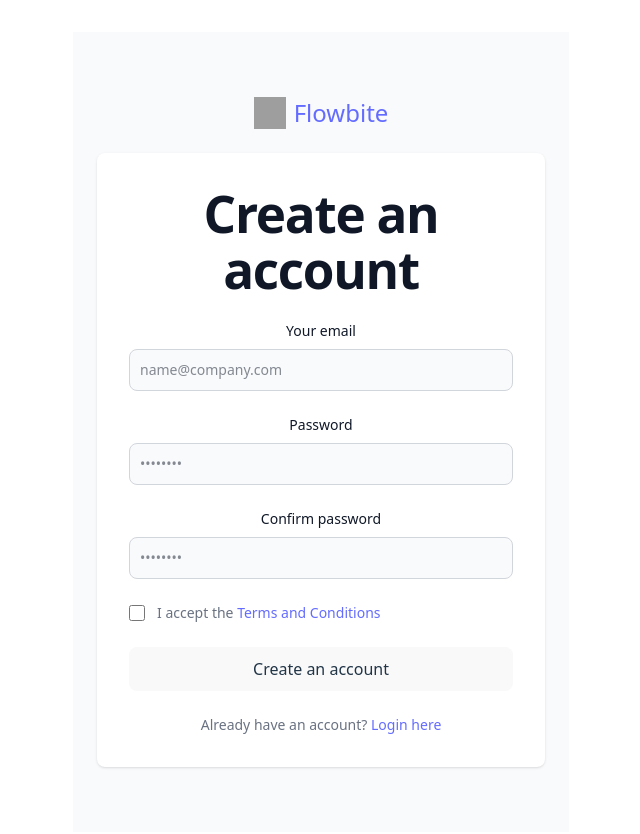
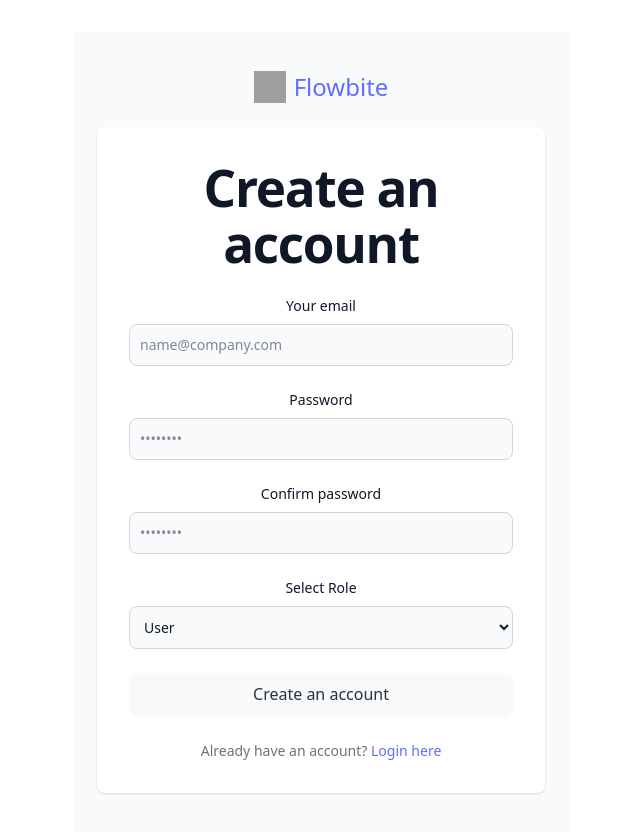
Before and after one commit to DatTran9/framework2_react, a React (Vite) app: page /register in a window 1280 px wide. Shown: the top 834 px of the page, without its empty margins (319-959 px from the left). Built offline with nearby package versions, Linux system fonts and the light colour scheme; grey boxes are pictures that could not be loaded.

Commit message:
Update register

```diff
--- a/db.json
+++ b/db.json
@@ -1,64 +1,71 @@
 {
   "products": [
     {
-      "id": 1,
+      "id": "1",
       "name": "Razer DeathAdder V3 Pro (Faker Edition)",
       "image": "https://i.pinimg.com/1200x/ab/b2/9e/abb29eb58f34f0a45739a90e54f88601.jpg",
       "category": "Gear",
       "price": 49
     },
     {
-      "id": 2,
+      "id": "2",
       "name": "Razer Wolverine V3 Pro",
       "image": "https://i.pinimg.com/1200x/75/6f/5c/756f5c687b62909e4e22c623a667c12d.jpg",
       "category": "Gear",
       "price": 39
     },
     {
-      "id": 3,
+      "id": "3",
       "name": "PS5 Controller (Spider-Man 2 Miles Morales Edition) ",
       "image": "https://i.pinimg.com/1200x/bc/dc/41/bcdc41182c3618f48ffbcbdce6bfeeb8.jpg",
       "category": "Gear",
       "price": 59
     },
     {
-      "id": 4,
+      "id": "4",
       "name": "Nitendo Switch 2",
       "image": "https://i.pinimg.com/1200x/c0/ac/19/c0ac19e6536de5ee5e3fa8c3932dc1f1.jpg",
       "category": "Console",
       "price": 150
     }
   ],
-
   "users": [
     {
-      "id": 1,
+      "id": "1",
       "email": "user@gmail.com",
       "password": "user123",
       "role": "user"
     },
-
     {
-      "id": 2,
+      "id": "2",
       "email": "admin@gmail.com",
       "password": "admin123",
       "role": "admin"
+    },
+    {
+      "id": "e978",
+      "email": "t1con@gmail.com",
+      "password": "tcon12345",
+      "role": "admin"
+    },
+    {
+      "id": "8723",
+      "email": "potche@gmail.com",
+      "password": "datbe210903",
+      "role": "user"
     }
   ],
-
   "categories": [
     {
-      "id": 1,
+      "id": "1",
       "name": "Gear"
     },
-
     {
-      "id": 2,
+      "id": "2",
       "name": "Console"
     },
-
     {
-      "id": 3,
+      "id": "3",
       "name": "Laptop"
     }
   ]
--- a/src/routes/register.tsx
+++ b/src/routes/register.tsx
@@ -1,4 +1,33 @@
+import { useNavigate } from "react-router-dom";
+import { useAuth } from "../auth/authContext";
+import React, { useState } from "react";
+
 const Register = () => {
+  const { register } = useAuth();
+  const navigate = useNavigate();
+
+  const [email, setEmail] = useState("");
+  const [password, setPassword] = useState("");
+  const [confirm, setConfirm] = useState("");
+  const [role, setRole] = useState<"user" | "admin">("user");
+  const [error, setError] = useState("");
+
+  const handleSubmit = async (e: React.FormEvent) => {
+    e.preventDefault();
+    if (password !== confirm) {
+      alert("Password don't match");
+      return;
+    }
+
+    const success = await register(email, password, role);
+    if (success) {
+      alert("Register is success. Please login");
+      navigate("/login");
+    } else {
+      alert("Email đã tồn tại! ");
+    }
+  };
+
   return (
     <section className="bg-gray-50 dark:bg-gray-900">
       <div className="flex flex-col items-center justify-center px-6 py-8 mx-auto md:h-screen lg:py-0">
@@ -18,7 +47,7 @@
             <h1 className="text-xl font-bold leading-tight tracking-tight text-gray-900 md:text-2xl dark:text-white">
               Create an account
             </h1>
-            <form className="space-y-4 md:space-y-6" action="#">
+            <form className="space-y-4 md:space-y-6" onSubmit={handleSubmit}>
               <div>
                 <label
                   htmlFor="email"
@@ -30,6 +59,8 @@
                   type="email"
                   name="email"
                   id="email"
+                  value={email}
+                  onChange={(e) => setEmail(e.target.value)}
                   className="bg-gray-50 border border-gray-300 text-gray-900 text-sm rounded-lg focus:ring-primary-600 focus:border-primary-600 block w-full p-2.5 dark:bg-gray-700 dark:border-gray-600 dark:placeholder-gray-400 dark:text-white dark:focus:ring-blue-500 dark:focus:border-blue-500"
                   placeholder="name@company.com"
                   required
@@ -46,6 +77,8 @@
                   type="password"
                   name="password"
                   id="password"
+                  value={password}
+                  onChange={(e) => setPassword(e.target.value)}
                   placeholder="••••••••"
                   className="bg-gray-50 border border-gray-300 text-gray-900 text-sm rounded-lg focus:ring-primary-600 focus:border-primary-600 block w-full p-2.5 dark:bg-gray-700 dark:border-gray-600 dark:placeholder-gray-400 dark:text-white dark:focus:ring-blue-500 dark:focus:border-blue-500"
                   required
@@ -59,38 +92,34 @@
                   Confirm password
                 </label>
                 <input
-                  type="confirm-password"
+                  type="password"
                   name="confirm-password"
                   id="confirm-password"
+                  value={confirm}
+                  onChange={(e) => setConfirm(e.target.value)}
                   placeholder="••••••••"
                   className="bg-gray-50 border border-gray-300 text-gray-900 text-sm rounded-lg focus:ring-primary-600 focus:border-primary-600 block w-full p-2.5 dark:bg-gray-700 dark:border-gray-600 dark:placeholder-gray-400 dark:text-white dark:focus:ring-blue-500 dark:focus:border-blue-500"
                   required
                 />
               </div>
-              <div className="flex items-start">
-                <div className="flex items-center h-5">
-                  <input
-                    id="terms"
-                    aria-describedby="terms"
-                    type="checkbox"
-                    className="w-4 h-4 border border-gray-300 rounded bg-gray-50 focus:ring-3 focus:ring-primary-300 dark:bg-gray-700 dark:border-gray-600 dark:focus:ring-primary-600 dark:ring-offset-gray-800"
-                    required
-                  />
-                </div>
-                <div className="ml-3 text-sm">
-                  <label
-                    htmlFor="terms"
-                    className="font-light text-gray-500 dark:text-gray-300"
-                  >
-                    I accept the{" "}
-                    <a
-                      className="font-medium text-primary-600 hover:underline dark:text-primary-500"
-                      href="#"
-                    >
-                      Terms and Conditions
-                    </a>
-                  </label>
-                </div>
+
+              <div>
+                <label
+                  htmlFor="role"
+                  className="block mb-2 text-sm font-medium text-gray-900 dark:text-white"
+                >
+                  Select Role
+                </label>
+                <select
+                  id="role"
+                  value={role}
+                  onChange={(e) => setRole(e.target.value as "user" | "admin")}
+                  className="bg-gray-50 border border-gray-300 text-gray-900 text-sm rounded-lg focus:ring-primary-600 focus:border-primary-600 block w-full p-2.5 dark:bg-gray-700 dark:border-gray-600 dark:placeholder-gray-400 dark:text-white dark:focus:ring-blue-500 dark:focus:border-blue-500"
+                  required
+                >
+                  <option value="user">User</option>
+                  <option value="admin">Admin</option>
+                </select>
               </div>
               <button
                 type="submit"
```
